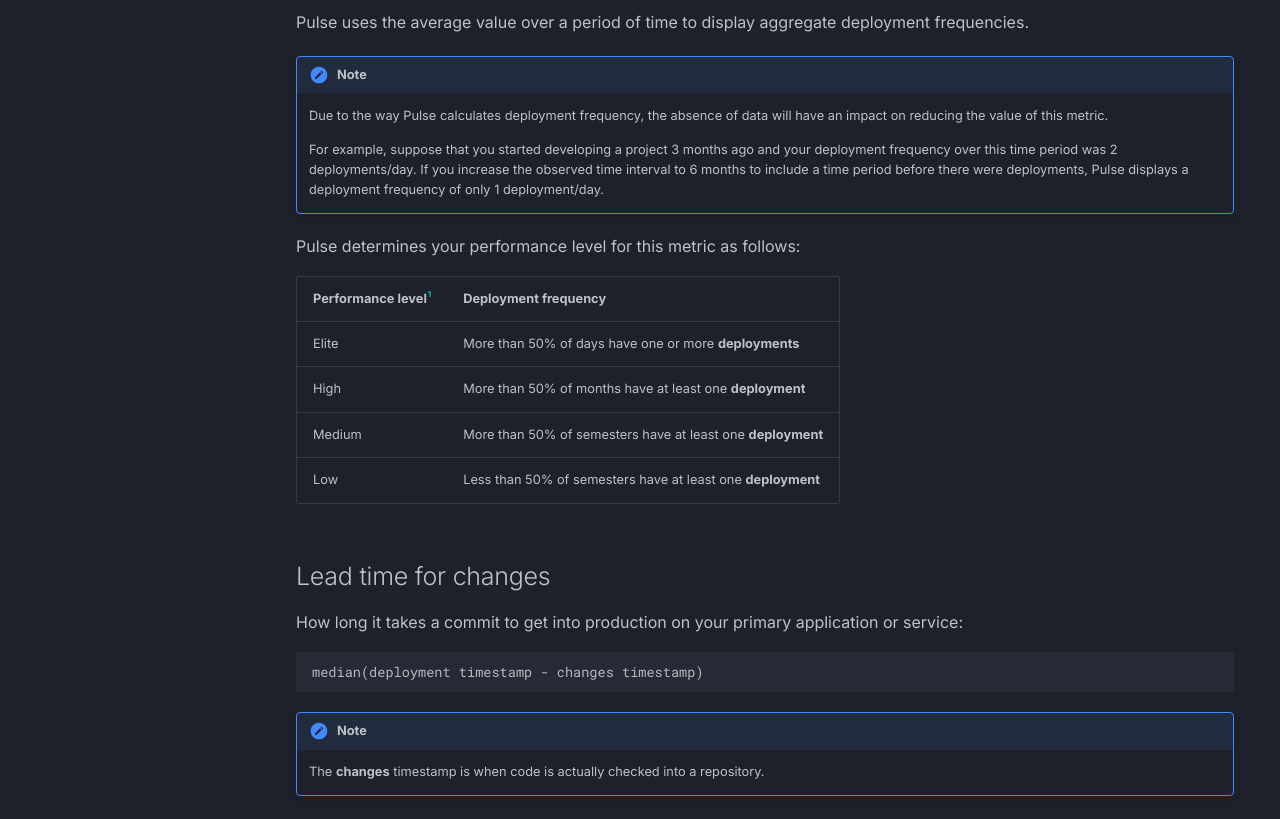
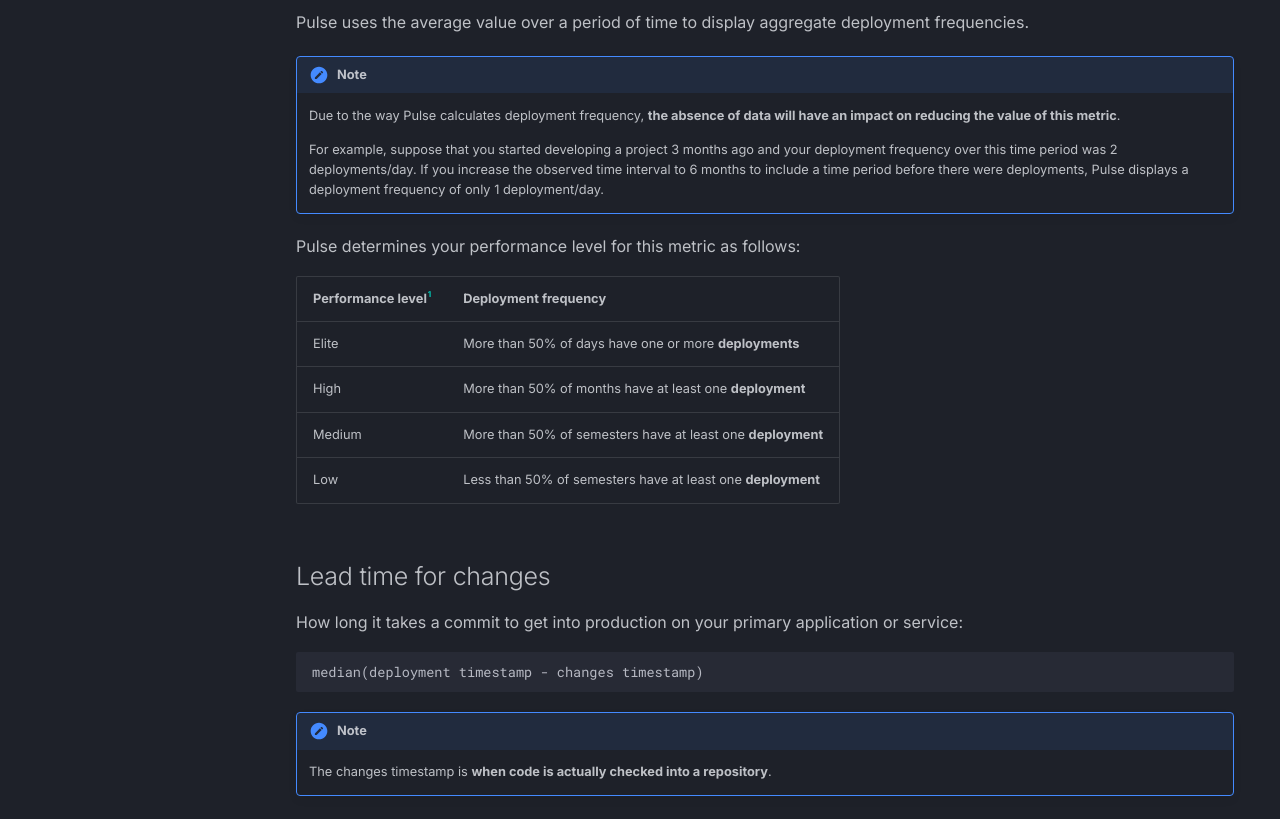
Before and after one commit to codacy/pulse-user-docs, an MkDocs documentation site: the page built from docs/metrics/accelerate.md, in a window 1280 px wide and 1400 px high. Shown: the part 577-1396 px from the top of the window. Built offline with MkDocs 1.6.1 and Material for MkDocs 9.7.7, drawn with Linux system fonts in a browser that asks for light colours.

````diff
--- a/docs/metrics/accelerate.md
+++ b/docs/metrics/accelerate.md
@@ -18,7 +18,7 @@ number of deployments per day
 Pulse uses the average value over a period of time to display aggregate deployment frequencies.
 
 !!! note
-    Due to the way Pulse calculates deployment frequency, the absence of data will have an impact on reducing the value of this metric.
+    Due to the way Pulse calculates deployment frequency, **the absence of data will have an impact on reducing the value of this metric**.
 
     For example, suppose that you started developing a project 3 months ago and your deployment frequency over this time period was 2 deployments/day. If you increase the observed time interval to 6 months to include a time period before there were deployments, Pulse displays a deployment frequency of only 1 deployment/day.
 
@@ -40,7 +40,7 @@ median(deployment timestamp - changes timestamp)
 ```
 
 !!! note
-    The **changes** timestamp is when code is actually checked into a repository.
+    The changes timestamp is **when code is actually checked into a repository**.
 
 Pulse uses the maximum value over a period of time to display aggregate lead time for changes.
 
````
